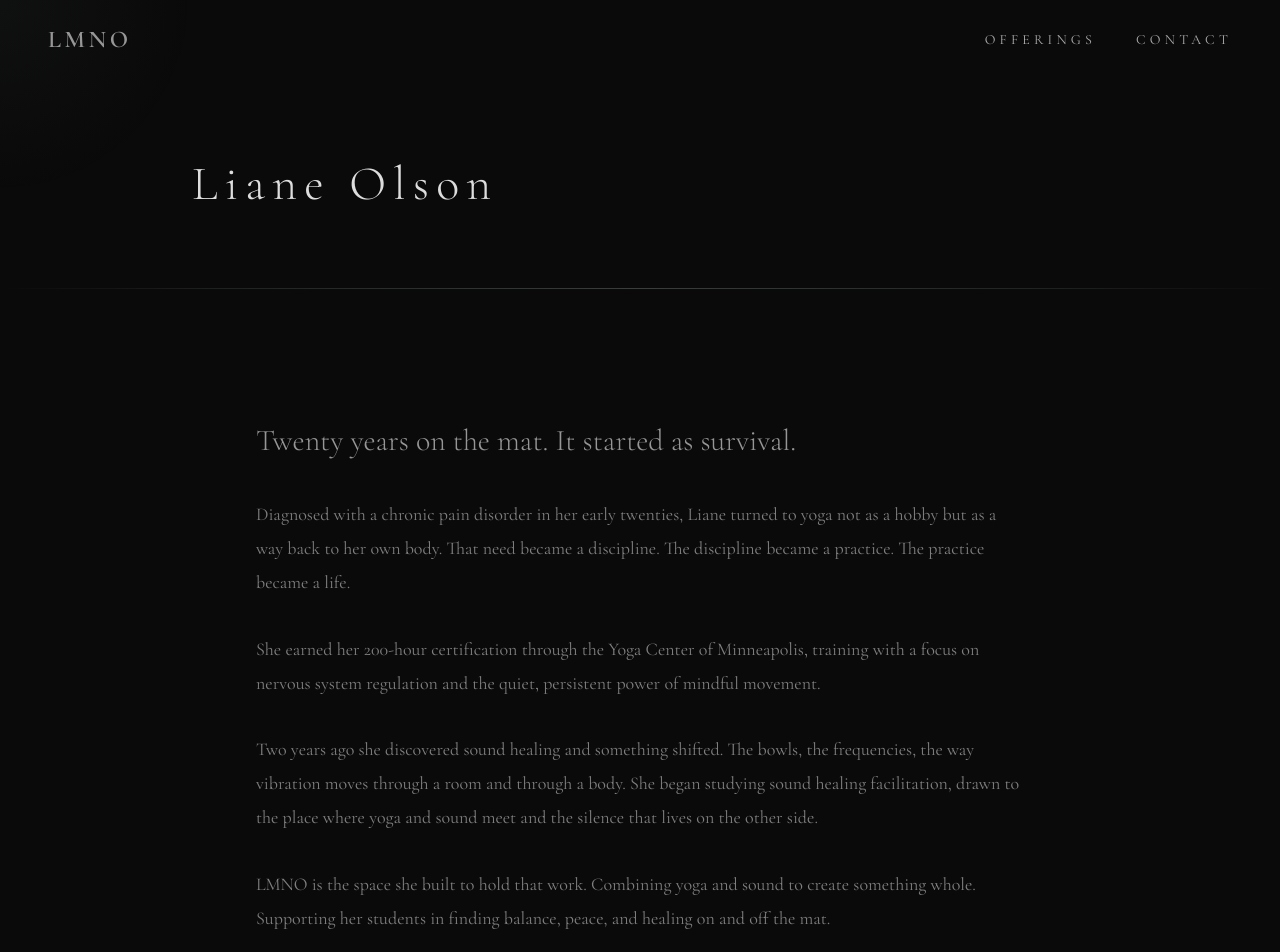
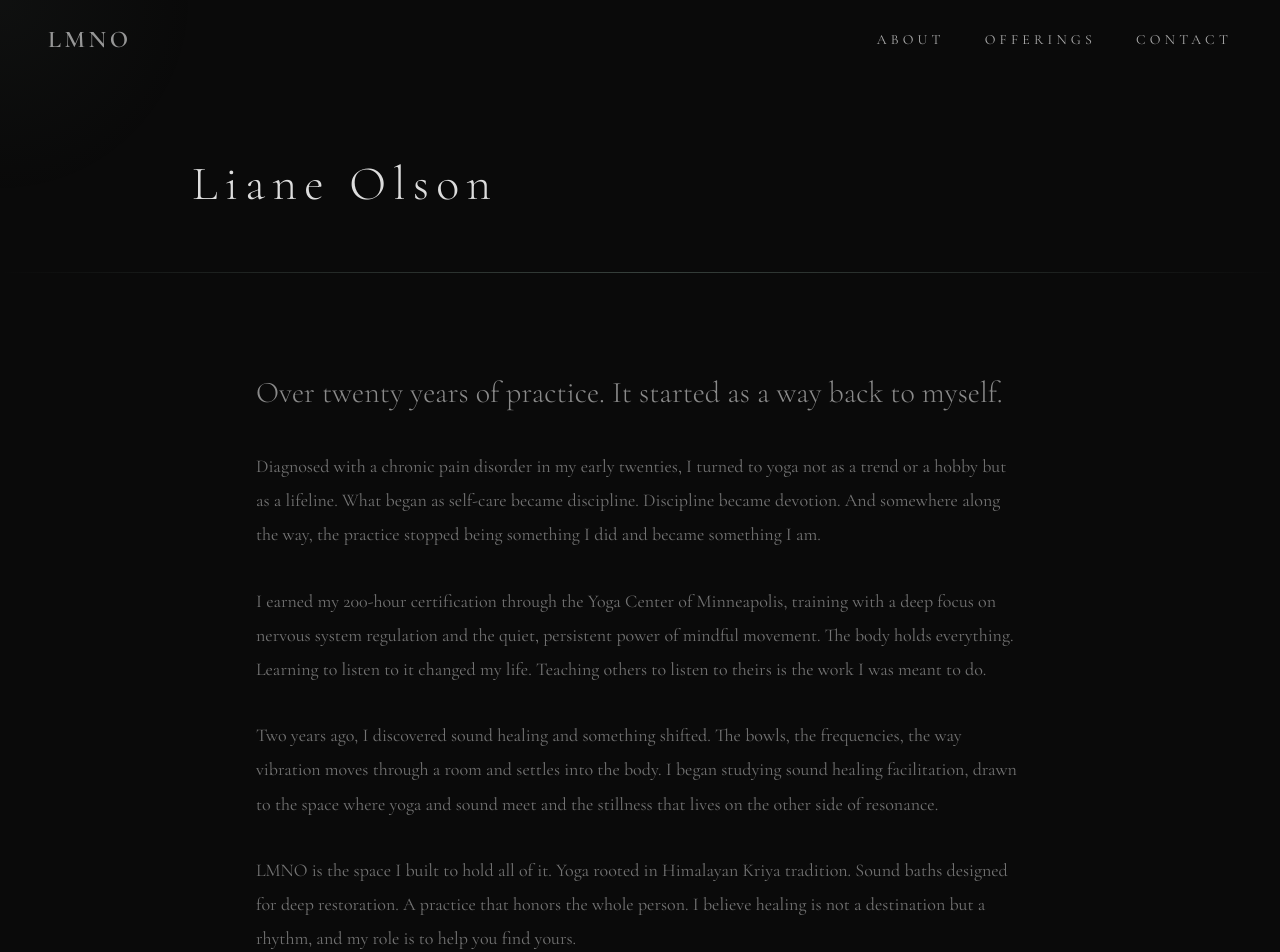
Before and after one commit to aydo-89/lmnoyoga, a Next.js app: page /about in a window 1280 px wide. Shown: the top 952 px of the page. Built offline with nearby package versions, Linux system fonts and the light colour scheme.

Commit message:
v11: remove quote section, restore About page with Liane's expanded bio, add About back to nav

```diff
--- a/app/about/page.tsx
+++ b/app/about/page.tsx
@@ -3,14 +3,14 @@ import ScrollReveal from '../components/ScrollReveal';
 
 export const metadata: Metadata = {
   title: 'About',
-  description: 'Meet Liane of LMNO Yoga.',
+  description: 'Meet Liane Olson — yoga practitioner, sound healing facilitator, and founder of LMNO.',
 };
 
 export default function About() {
   return (
     <div className="min-h-screen">
       {/* Hero */}
-      <section className="pt-40 pb-20 px-6 lg:px-12">
+      <section className="pt-40 pb-16 px-6 lg:px-12">
         <div className="max-w-4xl mx-auto">
           <h1 className="font-display text-4xl md:text-5xl font-light tracking-editorial text-[#f4f4f4]/90 animate-fade-in opacity-0">
             Liane Olson
@@ -20,42 +20,50 @@ export default function About() {
 
       <div className="section-divider" />
 
-      <section className="py-32 px-6 lg:px-12">
+      <section className="py-24 px-6 lg:px-12">
         <div className="max-w-3xl mx-auto">
           <ScrollReveal variant="slow">
-            <div className="space-y-8 text-[#f4f4f4]/50 text-lg leading-[1.9]">
-              <p className="font-display text-2xl md:text-3xl font-light leading-[1.6] text-[#f4f4f4]/60">
-                Twenty years on the mat. It started as survival.
+            <div className="space-y-8 text-[#f4f4f4]/45 text-lg leading-[1.9]">
+              <p className="font-display text-2xl md:text-3xl font-light leading-[1.6] text-[#f4f4f4]/55">
+                Over twenty years of practice. It started as a way back to myself.
               </p>
+
               <p>
-                Diagnosed with a chronic pain disorder in her early twenties,
-                Liane turned to yoga not as a hobby but as a way back to her
-                own body. That need became a discipline. The discipline became
-                a practice. The practice became a life.
+                Diagnosed with a chronic pain disorder in my early twenties, I turned
+                to yoga not as a trend or a hobby but as a lifeline. What began as
+                self-care became discipline. Discipline became devotion. And somewhere
+                along the way, the practice stopped being something I did and became
+                something I am.
               </p>
+
               <p>
-                She earned her 200-hour certification through the Yoga Center
-                of Minneapolis, training with a focus on nervous system
-                regulation and the quiet, persistent power of mindful movement.
+                I earned my 200-hour certification through the Yoga Center of
+                Minneapolis, training with a deep focus on nervous system regulation
+                and the quiet, persistent power of mindful movement. The body holds
+                everything. Learning to listen to it changed my life. Teaching others
+                to listen to theirs is the work I was meant to do.
               </p>
+
               <p>
-                Two years ago she discovered sound healing and something
-                shifted. The bowls, the frequencies, the way vibration moves
-                through a room and through a body. She began studying sound
-                healing facilitation, drawn to the place where yoga and sound
-                meet and the silence that lives on the other side.
+                Two years ago, I discovered sound healing and something shifted.
+                The bowls, the frequencies, the way vibration moves through a room
+                and settles into the body. I began studying sound healing facilitation,
+                drawn to the space where yoga and sound meet and the stillness that
+                lives on the other side of resonance.
               </p>
+
               <p>
-                LMNO is the space she built to hold that work. Combining yoga
-                and sound to create something whole. Supporting her students in
-                finding balance, peace, and healing on and off the mat.
+                LMNO is the space I built to hold all of it. Yoga rooted in Himalayan
+                Kriya tradition. Sound baths designed for deep restoration. A practice
+                that honors the whole person. I believe healing is not a destination
+                but a rhythm, and my role is to help you find yours.
               </p>
             </div>
           </ScrollReveal>
 
           <ScrollReveal>
-            <div className="mt-20 pt-16 border-t border-[#f4f4f4]/[0.04]">
-              <p className="font-display text-xl text-[#f4f4f4]/35 italic leading-relaxed">
+            <div className="mt-16 pt-12 border-t border-[#f4f4f4]/[0.04]">
+              <p className="text-[#f4f4f4]/30 text-base leading-relaxed">
                 Liane facilitates Sound Baths, Kriya Yoga, and Yoga Nidra.
               </p>
             </div>
--- a/app/components/Navigation.tsx
+++ b/app/components/Navigation.tsx
@@ -17,6 +17,7 @@ export default function Navigation() {
   }, []);
 
   const navLinks = [
+    { href: '/about', label: 'About' },
     { href: '/offerings', label: 'Offerings' },
     { href: '/contact', label: 'Contact' },
   ];
--- a/app/page.tsx
+++ b/app/page.tsx
@@ -1,7 +1,7 @@
 import Link from 'next/link';
 import type { Metadata } from 'next';
 import ScrollReveal from './components/ScrollReveal';
-import HandwrittenText from './components/HandwrittenText';
+
 
 export const metadata: Metadata = {
   title: 'LMNO',
@@ -48,19 +48,6 @@ export default function Home() {
             Scroll
           </span>
           <div className="w-px h-8 bg-gradient-to-b from-[#f4f4f4]/20 to-transparent" />
-        </div>
-      </section>
-
-      {/* ===== QUOTE — Let movement nurture openings (handwritten draw-on) ===== */}
-      <section className="py-32 px-6 lg:px-12">
-        <div className="max-w-5xl mx-auto text-center">
-          <HandwrittenText
-            text="let movement nurture openings"
-            className="px-4"
-          />
-          <ScrollReveal>
-            <div className="ornament-line w-24 mx-auto mt-12" />
-          </ScrollReveal>
         </div>
       </section>
 
--- a/app/sitemap.ts
+++ b/app/sitemap.ts
@@ -3,7 +3,7 @@ import { MetadataRoute } from 'next';
 export default function sitemap(): MetadataRoute.Sitemap {
   const baseUrl = 'https://lmnoyoga.com';
 
-  const routes = ['', '/offerings', '/contact'].map(
+  const routes = ['', '/about', '/offerings', '/contact'].map(
     (route) => ({
       url: `${baseUrl}${route}`,
       lastModified: new Date(),
```
